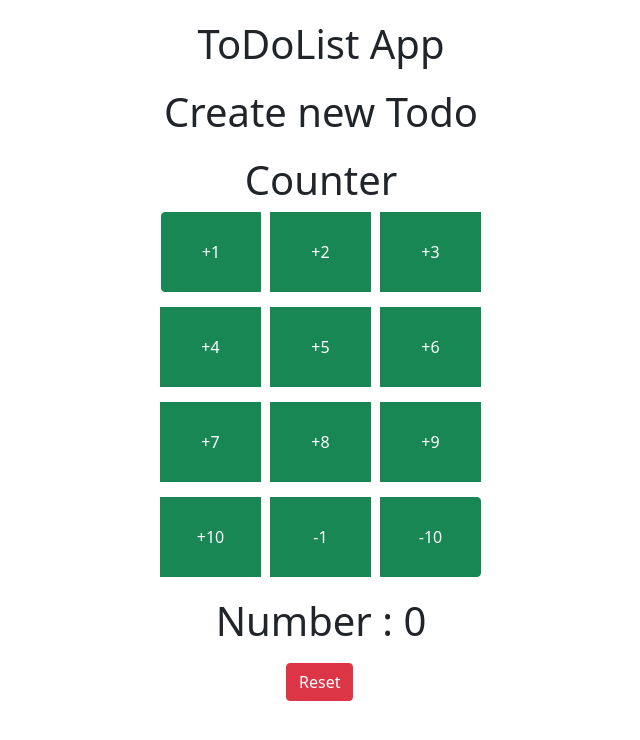
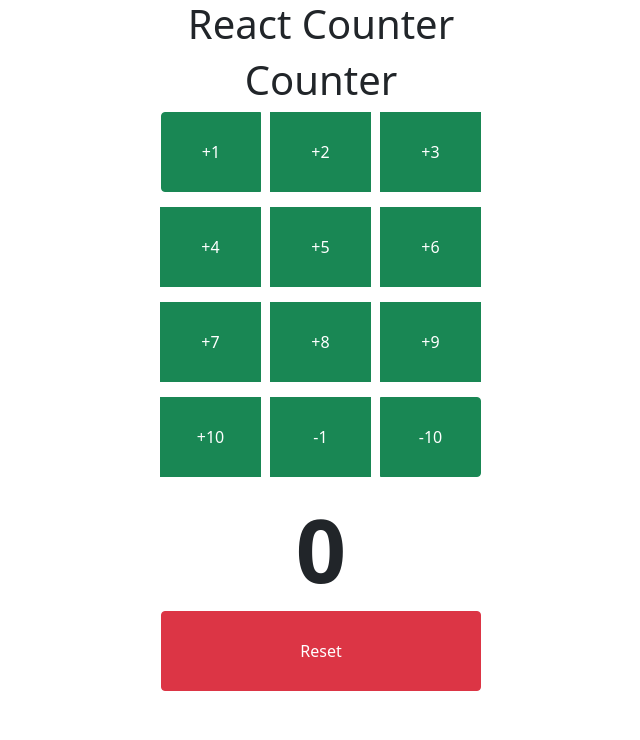
Before and after one commit to cecily1009/Java-React-Apps, a React (Create React App) app in the folder client/: page / in a window 1280 px wide. Shown: the top 740 px of the page, without its empty margins (319-959 px from the left). Built offline with nearby package versions, Linux system fonts and the light colour scheme.

Commit message:
counter app

```diff
--- a/client/src/App.css
+++ b/client/src/App.css
@@ -3,4 +3,5 @@ body {
     flex-direction: column;
     align-items: center;
     justify-content: center;
+    text-align: center;
 }
--- a/client/src/App.js
+++ b/client/src/App.js
@@ -1,12 +1,11 @@
 
 import './App.css';
-import {CreateTodo} from './Components/CreateTodo';
 import {Counter} from './Components/Counter/Counter';
 function App() {
   return (
     <div className="App">
-      <h1>ToDoList App</h1>
-      <CreateTodo />
+      <h1>React Counter</h1>
+
       <Counter />
     </div>
 
--- a/client/src/Components/Counter/Counter.js
+++ b/client/src/Components/Counter/Counter.js
@@ -22,7 +22,7 @@ export const Counter = () => {
                 <button className="btn btn-success" onClick={()=>setNumber(number-10)}>-10</button>
             </div>
             <div></div>
-            <h1>Number : {number}</h1>
+            <h1 className="number">{number}</h1>
             <button className="btn btn-danger reset-btn" onClick={()=>setNumber(0)}>Reset</button>
         </div>
     )
--- a/client/src/Components/Counter/counter.css
+++ b/client/src/Components/Counter/counter.css
@@ -6,12 +6,13 @@
 }
 
 .reset-btn {
-    margin-left: 125px;
-    margin-top: 10px;
-    ;
+    width: 320px;
+    height: 80px;
 }
 
-h1 {
+.number {
     margin-top: 20px;
     text-align: center;
+    font-size: 5.5rem;
+    font-weight: 800;
 }
--- a/client/src/Components/CreateTodo.js
+++ /dev/null
@@ -1,9 +0,0 @@
-import React from 'react'
-
-export const CreateTodo = () => {
-    return (
-        <div>
-            <h1>Create new Todo</h1>
-        </div>
-    )
-}
```
Also changed, not shown: 1 other file (tests, documents, lock files or other folders).
